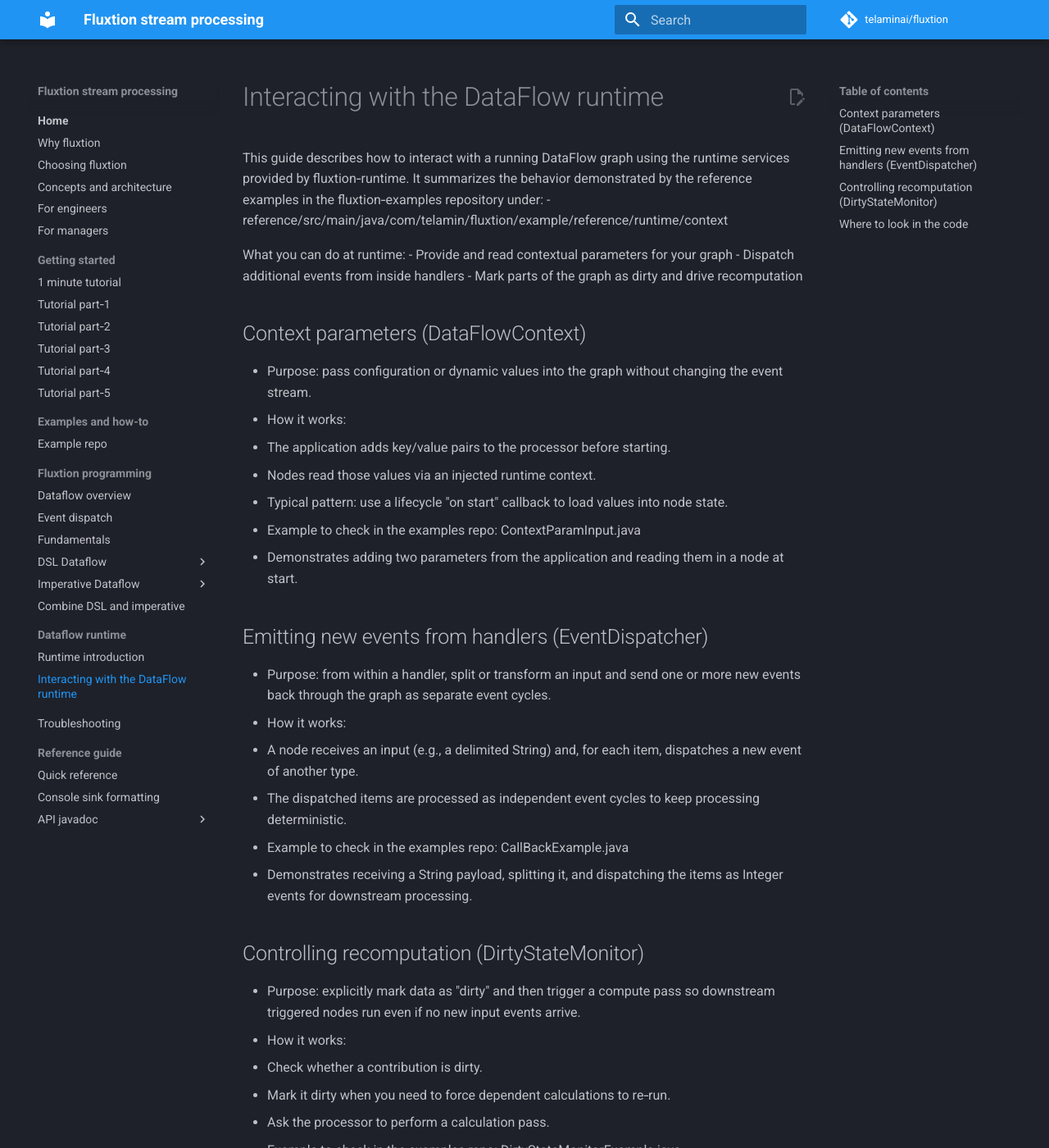
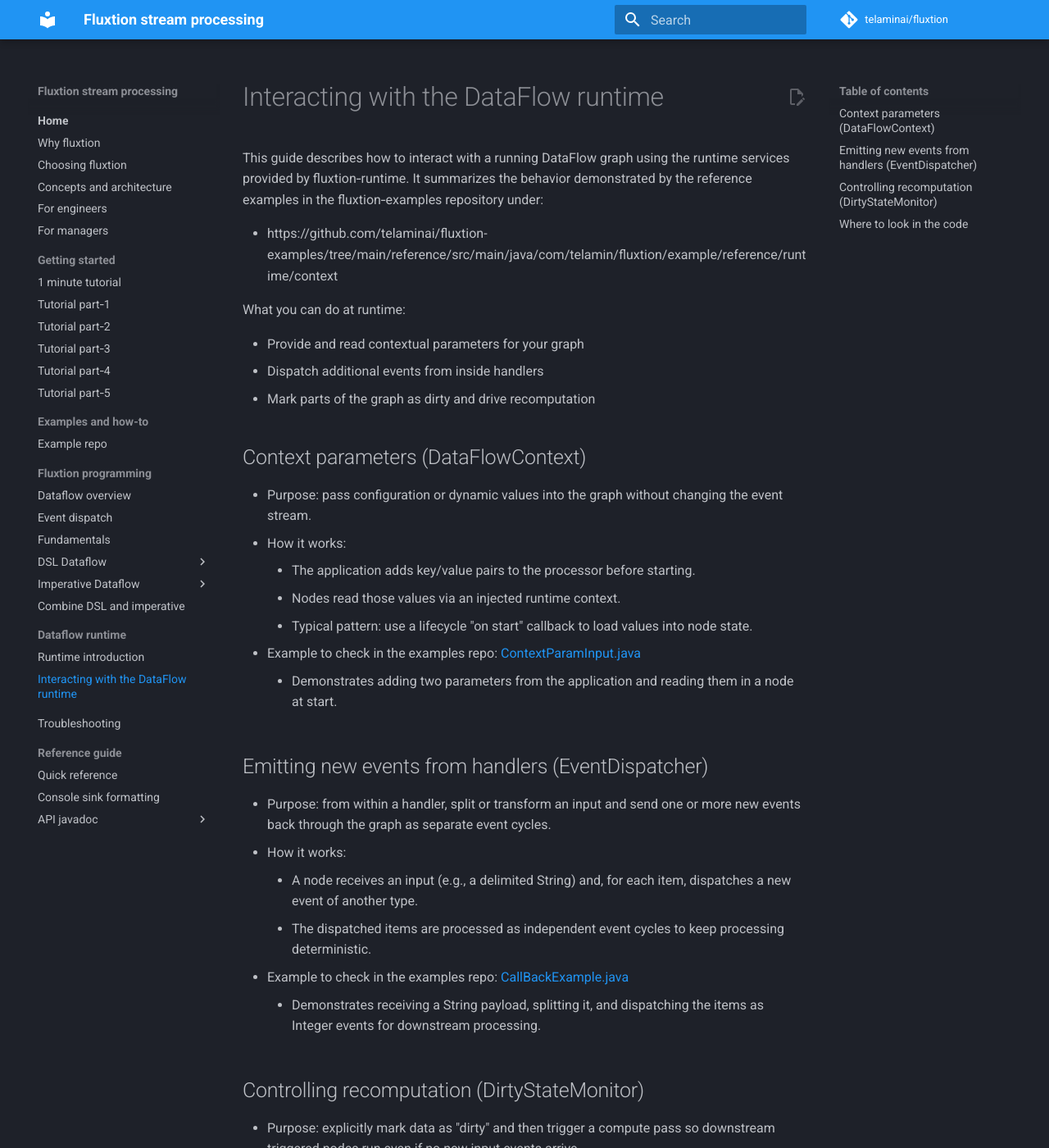
Before and after one commit to telaminai/fluxtion, an MkDocs documentation site: the page built from docs/runtime/dataflow-context.md, in a window 1280 px wide and 1400 px high. Shown: the whole window at 82% size. Built offline with MkDocs 1.6.1 and Material for MkDocs 9.7.7, drawn with Linux system fonts in a browser that asks for light colours; comment, search, counter and statistics services are not loaded; some of the changed lines change nothing that is shown; some of the changed text lies outside the part shown.

Commit message:
Add `dataflow-context.md` to document runtime interaction features

```diff
--- a/docs/runtime/dataflow-context.md
+++ b/docs/runtime/dataflow-context.md
@@ -1,42 +1,54 @@
 # Interacting with the DataFlow runtime
 
-This guide describes how to interact with a running DataFlow graph using the runtime services provided by fluxtion‑runtime. It summarizes the behavior demonstrated by the reference examples in the fluxtion‑examples repository under:
-- reference/src/main/java/com/telamin/fluxtion/example/reference/runtime/context
+This guide describes how to interact with a running DataFlow graph using the runtime services provided by
+fluxtion‑runtime. It summarizes the behavior demonstrated by the reference examples in the fluxtion‑examples repository
+under:
+
+- https://github.com/telaminai/fluxtion-examples/tree/main/reference/src/main/java/com/telamin/fluxtion/example/reference/runtime/context
 
 What you can do at runtime:
+
 - Provide and read contextual parameters for your graph
 - Dispatch additional events from inside handlers
 - Mark parts of the graph as dirty and drive recomputation
 
 ## Context parameters (DataFlowContext)
+
 - Purpose: pass configuration or dynamic values into the graph without changing the event stream.
 - How it works:
-  - The application adds key/value pairs to the processor before starting.
-  - Nodes read those values via an injected runtime context.
-  - Typical pattern: use a lifecycle "on start" callback to load values into node state.
-- Example to check in the examples repo: ContextParamInput.java
-  - Demonstrates adding two parameters from the application and reading them in a node at start.
+    - The application adds key/value pairs to the processor before starting.
+    - Nodes read those values via an injected runtime context.
+    - Typical pattern: use a lifecycle "on start" callback to load values into node state.
+- Example to check in the examples repo: [ContextParamInput.java](https://github.com/telaminai/fluxtion-examples/blob/main/reference/src/main/java/com/telamin/fluxtion/example/reference/runtime/context/ContextParamInput.java)
+    - Demonstrates adding two parameters from the application and reading them in a node at start.
 
 ## Emitting new events from handlers (EventDispatcher)
-- Purpose: from within a handler, split or transform an input and send one or more new events back through the graph as separate event cycles.
+
+- Purpose: from within a handler, split or transform an input and send one or more new events back through the graph as
+  separate event cycles.
 - How it works:
-  - A node receives an input (e.g., a delimited String) and, for each item, dispatches a new event of another type.
-  - The dispatched items are processed as independent event cycles to keep processing deterministic.
-- Example to check in the examples repo: CallBackExample.java
-  - Demonstrates receiving a String payload, splitting it, and dispatching the items as Integer events for downstream processing.
+    - A node receives an input (e.g., a delimited String) and, for each item, dispatches a new event of another type.
+    - The dispatched items are processed as independent event cycles to keep processing deterministic.
+- Example to check in the examples repo: [CallBackExample.java](https://github.com/telaminai/fluxtion-examples/blob/main/reference/src/main/java/com/telamin/fluxtion/example/reference/runtime/context/CallBackExample.java)
+    - Demonstrates receiving a String payload, splitting it, and dispatching the items as Integer events for downstream
+      processing.
 
 ## Controlling recomputation (DirtyStateMonitor)
-- Purpose: explicitly mark data as "dirty" and then trigger a compute pass so downstream triggered nodes run even if no new input events arrive.
+
+- Purpose: explicitly mark data as "dirty" and then trigger a compute pass so downstream triggered nodes run even if no
+  new input events arrive.
 - How it works:
-  - Check whether a contribution is dirty.
-  - Mark it dirty when you need to force dependent calculations to re‑run.
-  - Ask the processor to perform a calculation pass.
-- Example to check in the examples repo: DirtyStateMonitorExample.java
-  - Demonstrates reading the dirty flag, marking a flow as dirty, and initiating a recomputation cycle.
+    - Check whether a contribution is dirty.
+    - Mark it dirty when you need to force dependent calculations to re‑run.
+    - Ask the processor to perform a calculation pass.
+- Example to check in the examples repo: [DirtyStateMonitorExample.java](https://github.com/telaminai/fluxtion-examples/blob/main/reference/src/main/java/com/telamin/fluxtion/example/reference/runtime/context/DirtyStateMonitorExample.java)
+    - Demonstrates reading the dirty flag, marking a flow as dirty, and initiating a recomputation cycle.
 
 ## Where to look in the code
-- Context parameters: reference/.../runtime/context/ContextParamInput.java
-- Event callbacks: reference/.../runtime/context/CallBackExample.java
-- Dirty state: reference/.../runtime/context/DirtyStateMonitorExample.java
 
-Tip: the examples are small and self‑contained; open them in your IDE and run the main methods to see console output that highlights each runtime feature.
+- Context parameters: [ContextParamInput.java](https://github.com/telaminai/fluxtion-examples/blob/main/reference/src/main/java/com/telamin/fluxtion/example/reference/runtime/context/ContextParamInput.java)
+- Event callbacks: [CallBackExample.java](https://github.com/telaminai/fluxtion-examples/blob/main/reference/src/main/java/com/telamin/fluxtion/example/reference/runtime/context/CallBackExample.java)
+- Dirty state: [DirtyStateMonitorExample.java](https://github.com/telaminai/fluxtion-examples/blob/main/reference/src/main/java/com/telamin/fluxtion/example/reference/runtime/context/DirtyStateMonitorExample.java)
+
+Tip: the examples are small and self‑contained; open them in your IDE and run the main methods to see console output
+that highlights each runtime feature.
```
